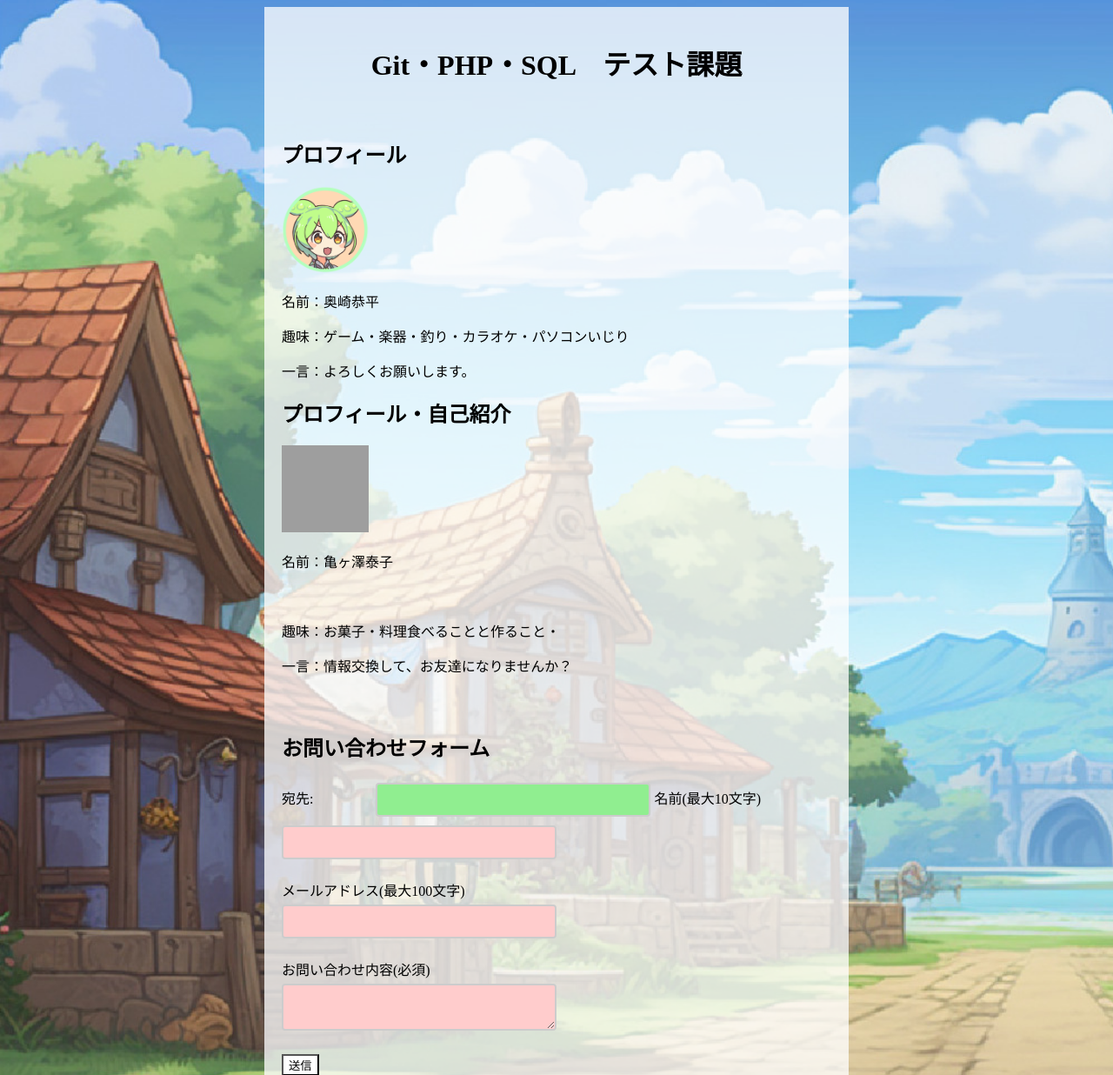
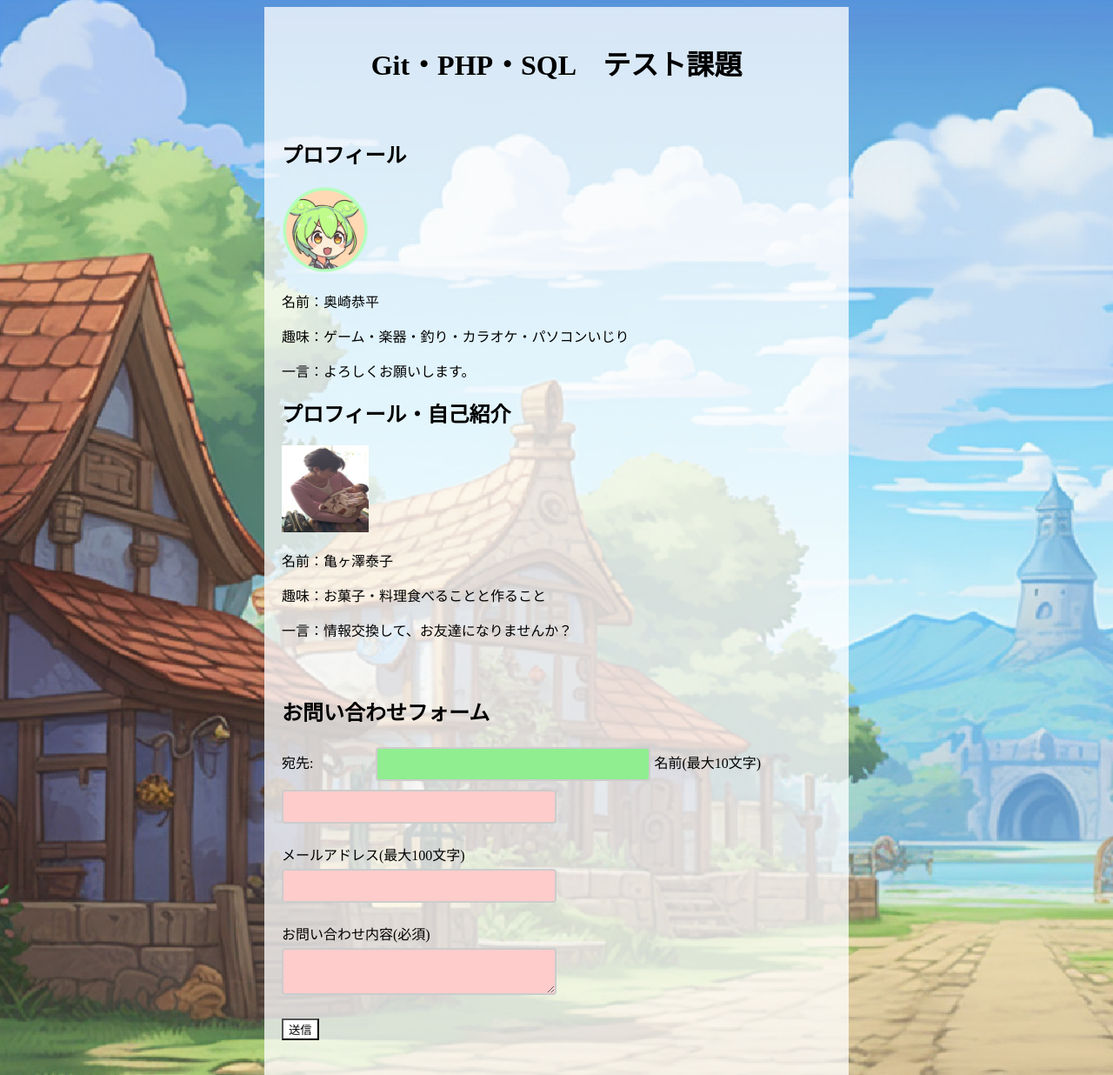
Before and after one commit to okuzaki1208/git-test_okuzaki, a PHP site: page / in a window 1280 px wide. Shown: the top 1236 px of the page at 87% size. Run offline with PHP 8.4, Linux system fonts and the light colour scheme; data that the repository does not hold is empty; grey boxes are pictures that could not be loaded.

Commit message:
Fix issue or add feature

```diff
--- a/git-test_okuzaki.sql
+++ b/git-test_okuzaki.sql
@@ -35,6 +35,8 @@ CREATE TABLE `comments` (
 ) ENGINE=InnoDB DEFAULT CHARSET=utf8mb4 COLLATE=utf8mb4_general_ci;
 /*!40101 SET character_set_client = @saved_cs_client */;
 
+ALTER TABLE `comments`
+ADD COLUMN `subject` VARCHAR(255);
 --
 -- Dumping data for table `comments`
 --
--- a/index.php
+++ b/index.php
@@ -21,8 +21,8 @@
  <section>
         <h2>プロフィール・自己紹介</h2>
         <img src="IMAGES/IMG_2248.JPG" alt="プロフィール画像" style="width: 100px; height: 100px;">
-     　 <p>名前：亀ヶ澤泰子</p>
-    　  <p>趣味：お菓子・料理食べることと作ること・</p>
+       <p>名前：亀ヶ澤泰子</p>
+       <p>趣味：お菓子・料理食べることと作ること</p>
         <p>一言：情報交換して、お友達になりませんか？</p>
     </section>
 <!-- お問い合わせフォームセクション -->
```
Also changed, not shown: Images/IMG_2248.jpg (added).
